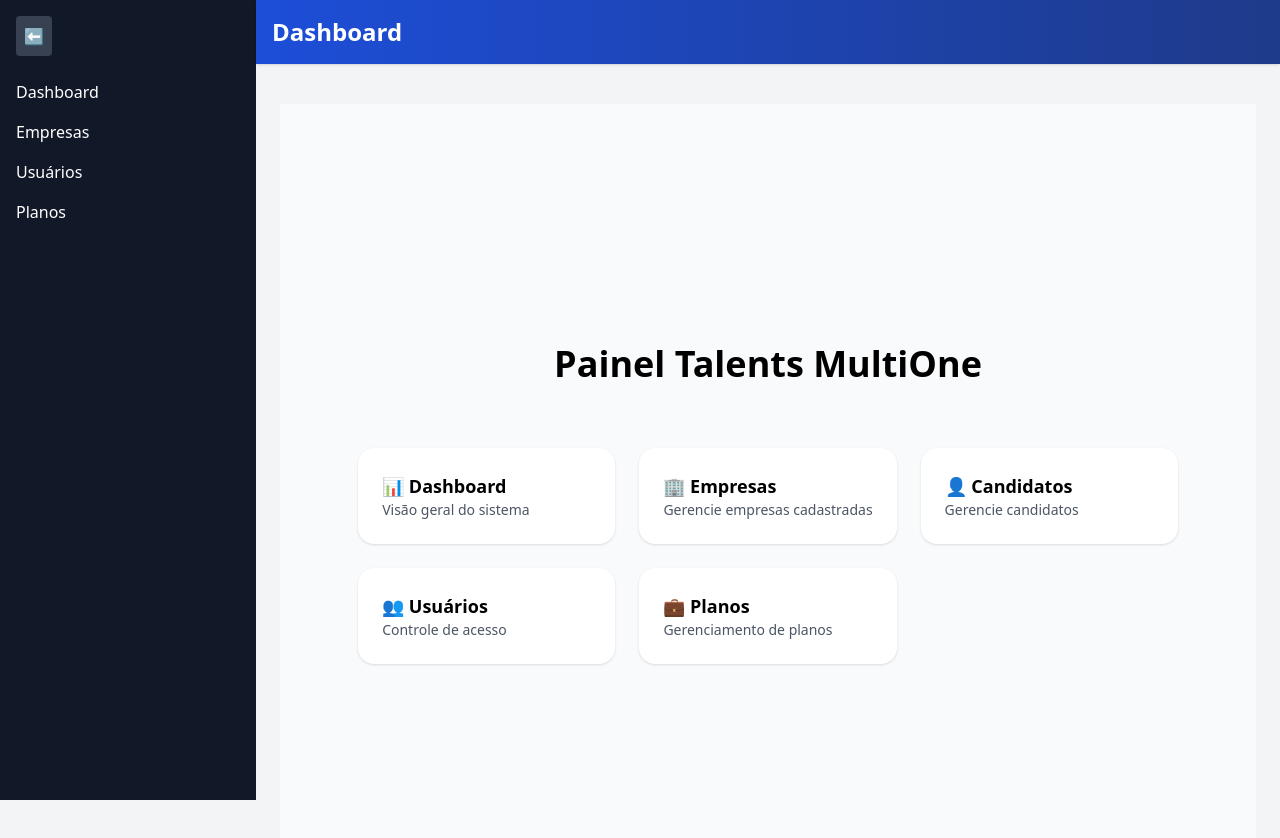
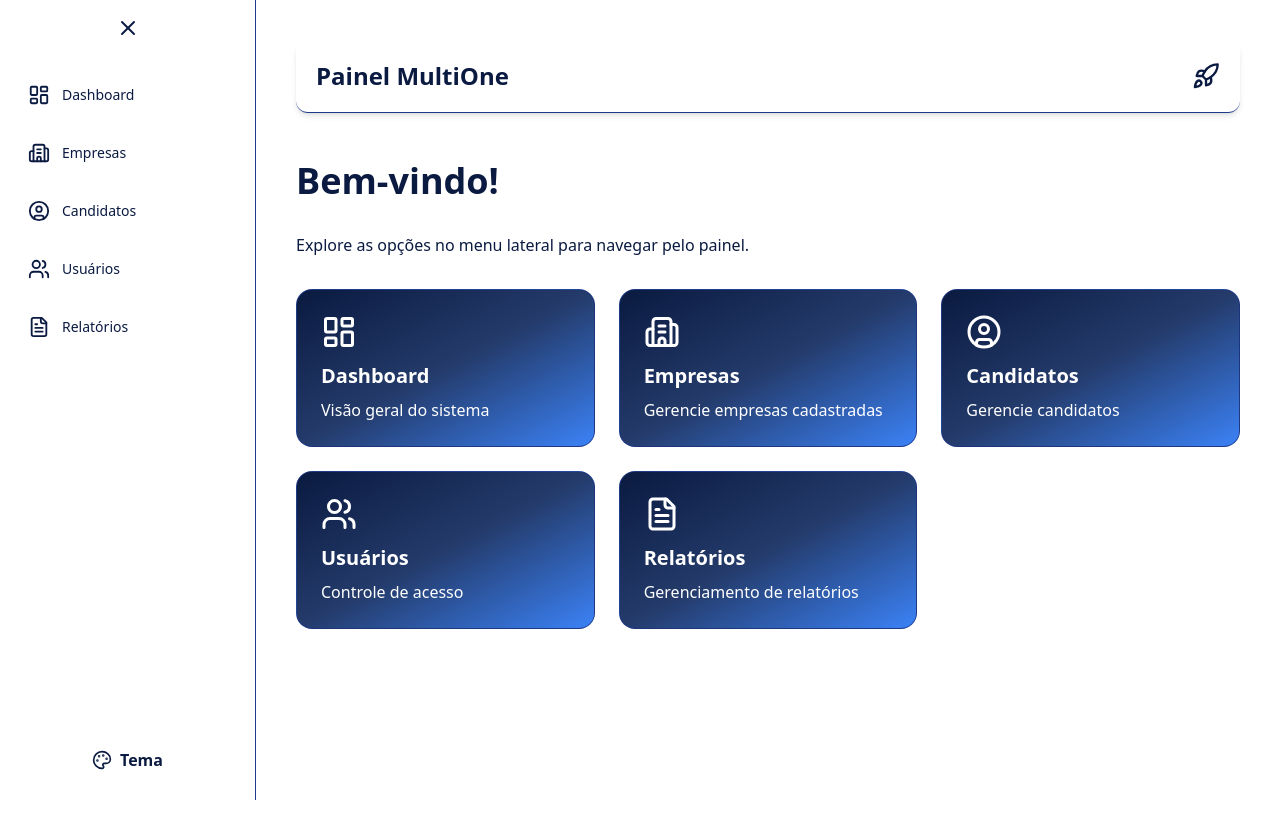
Before and after one commit to wallaceluis/Talents-MultiOne, a Next.js app in the folder frontend/: page / in a window 1280 px wide. Shown: the top 838 px of the page. After the commit the page ends 800 px from the top, so only its background shows below. Built offline with nearby package versions, Linux system fonts and the light colour scheme.

Commit message:
first commit

```diff
--- a/frontend/app/companies/page.tsx
+++ b/frontend/app/companies/page.tsx
@@ -1,32 +1,39 @@
-'use client';
-import { useEffect, useState } from 'react';
-import Sidebar from '../../components/ui/sidebar';
-import Header from '../../components/ui/header';
-import CompanyForm from '../../components/forms/company-form';
-import Table from '../../components/ui/table';
-import { getCompanies } from '../../hooks/useCompanies';
+import React, { useState } from 'react';
+import { Rocket } from 'lucide-react';
 
-export default function CompaniesPage() {
-  const [companies, setCompanies] = useState<any[]>([]);
+type ThemeKey = 'original' | 'purple' | 'dark' | 'whiteblue';
 
-  const fetchCompanies = async () => {
-    const data = await getCompanies();
-    setCompanies(Array.isArray(data) ? data : []);
-  };
+const themes: Record<ThemeKey, any> = {
+  original: { /* ... */ },
+  purple: { /* ... */ },
+  dark: { /* ... */ },
+  whiteblue: {
+    name: 'Branco → Azul #0a1a40',
+    bg: 'bg-white',
+    header: 'bg-white/95 backdrop-blur-md border-b border-blue-900 text-[#0a1a40]',
+    sidebar: 'bg-white/95 border-r border-blue-900 text-[#0a1a40]',
+    cardBg: 'bg-gradient-to-br from-[#0a1a40] via-[#243b6b] to-[#3b82f6]',
+    cardBorder: 'border-blue-900/80 hover:border-blue-700',
+    iconColor: 'text-white',
+    titleColor: 'text-white',
+    cardText: 'text-white',
+    mainText: 'text-[#0a1a40]',
+    buttonBg: 'bg-white hover:bg-blue-100 text-[#0a1a40]',
+  },
+};
 
-  useEffect(() => {
-    fetchCompanies();
-  }, []);
+const menuItems = [
+  { href: '#', icon: Rocket, title: 'Dashboard', desc: 'Visão geral do sistema' },
+  // ...outros itens...
+];
+
+export default function HomePage() {
+  const [theme] = useState<ThemeKey>('whiteblue');
+  const currentTheme = themes[theme];
 
   return (
-    <div className="flex">
-      <div className="flex-1 p-6">
-        <Header title="Empresas (Tenants)" />
-        <div className="grid grid-cols-1 md:grid-cols-2 gap-6 mb-6">
-          <CompanyForm onSuccess={fetchCompanies} />
-        </div>
-        <Table columns={['Nome', 'CNPJ', 'Usuários']} data={companies} />
-      </div>
+    <div>
+      {/* ...seu código... */}
     </div>
   );
 }
--- a/frontend/app/layout.tsx
+++ b/frontend/app/layout.tsx
@@ -1,17 +1,11 @@
 import "../styles/globals.css";
-import Sidebar from "../components/ui/sidebar";
-import Header from "../components/ui/header";
 import { ReactNode } from "react";
 
 export default function RootLayout({ children }: { children: ReactNode }) {
   return (
     <html lang="pt-BR">
-      <body className="flex min-h-screen bg-gray-100">
-        <Sidebar />
-        <div className="flex-1 flex flex-col">
-          <Header title="Dashboard" />
-          <main className="p-6">{children}</main>
-        </div>
+      <body className="min-h-screen transition-colors duration-500">
+        {children}
       </body>
     </html>
   );
--- a/frontend/app/page.tsx
+++ b/frontend/app/page.tsx
@@ -1,53 +1,218 @@
-// app/page.tsx
-import React from 'react';
-import Link from 'next/link';
+'use client';
 
-export default function Home() {
+import React, { useState, useEffect } from 'react';
+import {
+  LayoutDashboard,
+  Building2,
+  Users,
+  UserCircle,
+  FileText,
+  Rocket,
+  Palette,
+  Menu,
+  X,
+} from 'lucide-react';
+
+type ThemeKey = 'original' | 'purple' | 'dark' | 'whiteblue';
+
+const themes: Record<ThemeKey, any> = {
+  original: {
+    name: 'Original (Azul Escuro)',
+    bg: 'bg-gradient-to-br from-black via-[#0a1a40] to-black', // mais preto, azul no meio
+    header: 'bg-gray-900/80 backdrop-blur-md border-b border-blue-900/30',
+    sidebar: 'bg-gray-900/80 border-r border-blue-900/30',
+    cardBg: 'bg-gray-800/70',
+    cardBorder: 'border-blue-700/30 hover:border-blue-600',
+    iconColor: 'text-blue-400 group-hover:text-blue-300',
+    titleColor: 'text-white group-hover:text-blue-300',
+    cardText: 'text-white',
+    mainText: 'text-white',
+    buttonBg: 'bg-blue-600 hover:bg-blue-700',
+    sidebarHover: 'hover:bg-[#0a1a40]/40'
+  },
+  purple: {
+    name: 'Roxo Místico',
+    bg: 'bg-gradient-to-br from-purple-950 via-gray-900 to-indigo-950',
+    header: 'bg-purple-950/70 backdrop-blur-md border-b border-purple-800/50',
+    sidebar: 'bg-purple-950/70 border-r border-purple-800/50',
+    sidebarHover: 'hover:bg-gray-800/60',
+    cardBg: 'bg-purple-900/60',
+    cardBorder: 'border-purple-500/30 hover:border-purple-400/60',
+    iconColor: 'text-purple-400 group-hover:text-purple-300',
+    titleColor: 'text-white group-hover:text-purple-300',
+    cardText: 'text-white',
+    mainText: 'text-white',
+    buttonBg: 'bg-purple-600 hover:bg-purple-700',
+  },
+ dark: {
+  name: 'Escuro Total',
+  bg: 'bg-gradient-to-br from-black via-[#0a1a40]/30 to-black', // preto dominante, azul suave no meio
+  header: 'bg-black/90 backdrop-blur-md border-b border-gray-800/50',
+  sidebar: 'bg-black/90 border-r border-gray-800/50',
+  cardBg: 'bg-black/80', // cards combinando com o fundo
+  cardBorder: 'border-gray-700/40 hover:border-gray-600',
+  iconColor: 'text-blue-400 group-hover:text-blue-300',
+  titleColor: 'text-white group-hover:text-blue-300',
+  cardText: 'text-white',
+  mainText: 'text-white',
+  buttonBg: 'bg-gray-800 hover:bg-gray-700',
+  sidebarHover: 'hover:bg-[#0a1a40]/20', // hover leve azul escuro
+},
+
+
+
+  whiteblue: {
+    name: 'Branco → Azul #0a1a40',
+    bg: 'bg-white',
+    header: 'bg-white/95 backdrop-blur-md border-b border-blue-900 text-[#0a1a40]',
+    sidebar: 'bg-white/95 border-r border-blue-900 text-[#0a1a40]',
+    sidebarHover: 'hover:bg-gray-800/60',
+    cardBg: 'bg-gradient-to-br from-[#0a1a40] via-[#243b6b] to-[#3b82f6]',
+    cardBorder: 'border-blue-900/80 hover:border-blue-700',
+    iconColor: 'text-white',
+    titleColor: 'text-white',
+    cardText: 'text-white',
+    mainText: 'text-[#0a1a40]',
+    buttonBg: 'bg-white hover:bg-blue-100 text-[#0a1a40]',
+  },
+};
+
+const menuItems = [
+  { href: '#', icon: LayoutDashboard, title: 'Dashboard', desc: 'Visão geral do sistema' },
+  { href: '#', icon: Building2, title: 'Empresas', desc: 'Gerencie empresas cadastradas' },
+  { href: '#', icon: UserCircle, title: 'Candidatos', desc: 'Gerencie candidatos' },
+  { href: '#', icon: Users, title: 'Usuários', desc: 'Controle de acesso' },
+  { href: '#', icon: FileText, title: 'Relatórios', desc: 'Gerenciamento de relatórios' },
+];
+
+export default function HomePage() {
+  const [theme, setTheme] = useState<ThemeKey>('whiteblue');
+  const [showThemeSelector, setShowThemeSelector] = useState(false);
+  const [sidebarOpen, setSidebarOpen] = useState(true);
+
+  useEffect(() => {
+    Object.values(themes).forEach(themeObj => {
+      themeObj.bg.split(' ').forEach((cls: string) => {
+        if (cls.trim()) document.body.classList.remove(cls);
+      });
+    });
+    themes[theme].bg.split(' ').forEach((cls: string) => {
+      if (cls.trim()) document.body.classList.add(cls);
+    });
+    document.body.classList.add('transition-colors', 'duration-500');
+  }, [theme]);
+
+  const currentTheme = themes[theme];
+
   return (
-    <main className="flex flex-col items-center justify-center min-h-screen gap-8 bg-gray-50">
-      <h1 className="text-4xl font-bold">Painel Talents MultiOne</h1>
+    <div className={`min-h-screen flex ${currentTheme.bg} transition-colors duration-500`}>
+      {/* Sidebar */}
+      <aside
+        className={`${currentTheme.sidebar} fixed top-0 left-0 h-full p-4 flex flex-col justify-between transition-all duration-500 ${sidebarOpen ? 'w-64' : 'w-20'
+          }`}
+      >
+        <div>
+          <button
+            className="flex items-center justify-center w-full mb-8 text-[#0a1a40]"
+            onClick={() => setSidebarOpen(!sidebarOpen)}
+          >
+            {sidebarOpen ? <X size={24} /> : <Menu size={24} />}
+          </button>
 
-      <div className="grid grid-cols-2 md:grid-cols-3 gap-6 mt-8">
-        <Link
-          href="/dashboard"
-          className="p-6 bg-white rounded-2xl shadow hover:shadow-md transition"
+          <nav className="space-y-3">
+            {menuItems.map((item, i) => {
+              const Icon = item.icon;
+
+              return (
+                <a
+                  key={i}
+                  href={item.href}
+                  className={`group flex items-center gap-3 ${currentTheme.mainText} hover:text-blue-900 hover:bg-blue-50 rounded-xl px-3 py-3 transition-all duration-300`}
+                >
+                  <Icon
+                    className={`${theme === 'whiteblue' ? 'text-[#0a1a40]' : currentTheme.iconColor}`}
+                    size={22}
+                  />
+                  {sidebarOpen && <span className="text-sm font-medium">{item.title}</span>}
+                </a>
+              );
+            })}
+          </nav>
+        </div>
+
+        <button
+          onClick={() => setShowThemeSelector(!showThemeSelector)}
+          className={`flex items-center justify-center gap-2 mt-auto py-3 rounded-lg w-full ${currentTheme.buttonBg} font-bold transition-all duration-300`}
         >
-          <h2 className="text-lg font-semibold">📊 Dashboard</h2>
-          <p className="text-gray-600 text-sm">Visão geral do sistema</p>
-        </Link>
+          <Palette size={20} />
+          {sidebarOpen && <span>Tema</span>}
+        </button>
+      </aside>
 
-        <Link
-          href="/companies"
-          className="p-6 bg-white rounded-2xl shadow hover:shadow-md transition"
+      {/* Conteúdo principal */}
+      <div
+        className={`flex-1 transition-all duration-500 ${sidebarOpen ? 'ml-64' : 'ml-20'
+          } p-10 ${currentTheme.mainText}`}
+      >
+        <header
+          className={`flex justify-between items-center mb-12 rounded-xl p-5 shadow-md ${currentTheme.header}`}
         >
-          <h2 className="text-lg font-semibold">🏢 Empresas</h2>
-          <p className="text-gray-600 text-sm">Gerencie empresas cadastradas</p>
-        </Link>
+          <h1 className={`text-2xl font-bold ${currentTheme.mainText}`}>Painel MultiOne</h1>
+          <Rocket size={28} />
+        </header>
 
-        <Link
-          href="/candidates"
-          className="p-6 bg-white rounded-2xl shadow hover:shadow-md transition"
-        >
-          <h2 className="text-lg font-semibold">👤 Candidatos</h2>
-          <p className="text-gray-600 text-sm">Gerencie candidatos</p>
-        </Link>
+        <main>
+          <h2 className={`text-4xl font-bold mb-8 ${currentTheme.mainText}`}>Bem-vindo!</h2>
+          <p className={`mb-8 ${currentTheme.mainText}`}>
+            Explore as opções no menu lateral para navegar pelo painel.
+          </p>
 
-        <Link
-          href="/users"
-          className="p-6 bg-white rounded-2xl shadow hover:shadow-md transition"
-        >
-          <h2 className="text-lg font-semibold">👥 Usuários</h2>
-          <p className="text-gray-600 text-sm">Controle de acesso</p>
-        </Link>
+          <div className="grid grid-cols-1 sm:grid-cols-2 lg:grid-cols-3 gap-6">
+            {menuItems.map((item, i) => {
+              const Icon = item.icon;
+              return (
+                <div
+                  key={i}
+                  className={`p-6 rounded-2xl border ${currentTheme.cardBorder} ${currentTheme.cardBg} hover:scale-105 transition-all duration-300`}
+                >
+                  <Icon className={`${currentTheme.iconColor} mb-3`} size={36} />
+                  <h3 className={`text-xl font-semibold ${currentTheme.titleColor}`}>
+                    {item.title}
+                  </h3>
+                  <p className={`mt-2 ${currentTheme.cardText}`}>{item.desc}</p>
+                </div>
+              );
+            })}
+          </div>
+        </main>
+      </div>
 
-        <Link
-          href="/plans"
-          className="p-6 bg-white rounded-2xl shadow hover:shadow-md transition"
-        >
-          <h2 className="text-lg font-semibold">💼 Planos</h2>
-          <p className="text-gray-600 text-sm">Gerenciamento de planos</p>
-        </Link>
-      </div>
-    </main>
+      {/* Seletor de tema */}
+      {showThemeSelector && (
+        <div className="fixed top-1/2 left-1/2 -translate-x-1/2 -translate-y-1/2 bg-gray-900/90 backdrop-blur-lg p-8 rounded-2xl border border-gray-700 shadow-2xl z-50 w-80">
+          <h3 className="text-white text-lg font-bold mb-4 flex items-center gap-2">
+            <Palette size={20} />
+            Escolha o Tema
+          </h3>
+          <div className="space-y-3">
+            {(Object.keys(themes) as ThemeKey[]).map((key) => (
+              <button
+                key={key}
+                onClick={() => {
+                  setTheme(key);
+                  setShowThemeSelector(false);
+                }}
+                className={`w-full text-left px-4 py-3 rounded-lg font-medium transition-all ${theme === key
+                  ? 'bg-blue-600 text-white shadow-lg scale-105'
+                  : 'bg-gray-800 text-gray-300 hover:bg-gray-700'
+                  }`}
+              >
+                {themes[key].name}
+              </button>
+            ))}
+          </div>
+        </div>
+      )}
+    </div>
   );
 }
--- a/frontend/components/ui/sidebar.tsx
+++ b/frontend/components/ui/sidebar.tsx
@@ -1,32 +1,89 @@
-"use client";
-import { useState } from 'react';
-import Link from 'next/link';
+import React from 'react';
+import { LayoutDashboard, Building2, Users, UserCircle, FileText, Rocket } from 'lucide-react';
 
-export default function Sidebar() {
-  const [expanded, setExpanded] = useState(true);
+export default function HomePage() {
+  const menuItems = [
+    {
+      href: "/dashboard",
+      icon: LayoutDashboard,
+      title: "Dashboard",
+      desc: "Visão geral do sistema"
+    },
+    {
+      href: "/companies",
+      icon: Building2,
+      title: "Empresas",
+      desc: "Gerencie empresas cadastradas"
+    },
+    {
+      href: "/candidates",
+      icon: UserCircle,
+      title: "Candidatos",
+      desc: "Gerencie candidatos"
+    },
+    {
+      href: "/users",
+      icon: Users,
+      title: "Usuários",
+      desc: "Controle de acesso"
+    },
+    {
+      href: "/plans",
+      icon: FileText,
+      title: "Planos",
+      desc: "Gerenciamento de planos"
+    }
+  ];
 
   return (
-    <div className={`bg-gray-900 text-white h-screen p-4 transition-all ${expanded ? 'w-64' : 'w-20'}`}>
-      <button
-        className="mb-6 p-2 bg-gray-700 rounded"
-        onClick={() => setExpanded(!expanded)}
-      >
-        {expanded ? '⬅️' : '➡️'}
-      </button>
-      <nav className="flex flex-col gap-4">
-        <Link href="/dashboard">
-          <span className="hover:text-indigo-400">{expanded ? 'Dashboard' : '🏠'}</span>
-        </Link>
-        <Link href="/companies">
-          <span className="hover:text-indigo-400">{expanded ? 'Empresas' : '🏢'}</span>
-        </Link>
-        <Link href="/users">
-          <span className="hover:text-indigo-400">{expanded ? 'Usuários' : '👤'}</span>
-        </Link>
-        <Link href="/plans">
-          <span className="hover:text-indigo-400">{expanded ? 'Planos' : '💳'}</span>
-        </Link>
-      </nav>
+    <div className="min-h-screen bg-gradient-to-br from-black via-gray-900 to-blue-950">
+      <main className="container mx-auto px-4 py-16">
+        <div className="text-center mb-16">
+          <h1 className="text-6xl font-bold text-white mb-4">
+            Painel Talents MultiOne
+          </h1>
+          <p className="text-gray-400 text-lg">
+            Sistema completo de gerenciamento de talentos
+          </p>
+        </div>
+
+        <div className="grid grid-cols-1 md:grid-cols-2 lg:grid-cols-3 gap-6 max-w-6xl mx-auto mb-8">
+          {menuItems.map((item, i) => {
+            const Icon = item.icon;
+            return (
+              <a
+                key={i}
+                href={item.href}
+                className="group relative overflow-hidden bg-gradient-to-br from-gray-800 to-gray-900 p-8 rounded-2xl border border-blue-500/20 hover:border-blue-500/50 transition-all duration-300 hover:scale-105 hover:shadow-2xl hover:shadow-blue-500/20"
+              >
+                <div className="absolute inset-0 bg-gradient-to-br from-blue-600/10 to-purple-600/10 opacity-0 group-hover:opacity-100 transition-opacity duration-300"></div>
+
+                <div className="relative z-10">
+                  <div className="text-blue-400 mb-4 group-hover:text-blue-300 transition-colors group-hover:scale-110 transform duration-300">
+                    <Icon size={48} strokeWidth={1.5} />
+                  </div>
+                  <h2 className="text-2xl font-bold text-white mb-2 group-hover:text-blue-300 transition-colors">
+                    {item.title}
+                  </h2>
+                  <p className="text-gray-400 text-sm">
+                    {item.desc}
+                  </p>
+                </div>
+              </a>
+            );
+          })}
+        </div>
+
+        <div className="text-center">
+          <a
+            href="/admin"
+            className="inline-flex items-center gap-3 px-8 py-4 bg-blue-600 hover:bg-blue-700 text-white font-bold text-lg rounded-xl shadow-lg hover:shadow-blue-500/50 transition-all duration-300 hover:scale-105"
+          >
+            <Rocket size={24} />
+            <span>Ir para Painel Administrativo</span>
+          </a>
+        </div>
+      </main>
     </div>
   );
 }
--- a/frontend/package.json
+++ b/frontend/package.json
@@ -15,6 +15,7 @@
   "license": "ISC",
   "dependencies": {
     "axios": "^1.12.2",
+    "lucide-react": "^0.545.0",
     "next": "^15.5.4",
     "react": "^19.2.0",
     "react-dom": "^19.2.0"
```
Also changed, not shown: frontend/components/ui/table.tsx (deleted, +0 -27 lines).
